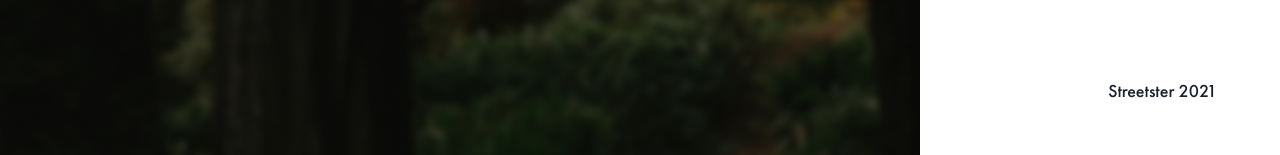
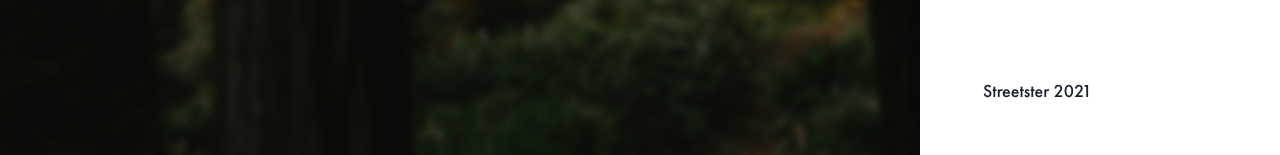
Before and after one commit to TicTak21/bike-shop, a Next.js app in the folder packages/frontend/: page / in a window 1280 px wide. Both pictures are taken after a click on the button 1196 px from the left and 175 px from the top of the page. Shown: the part 642-797 px from the top of the page. Built offline with nearby package versions, Linux system fonts and the light colour scheme.

Commit message:
fix(frontend): drawer footer align fix

```diff
--- a/packages/frontend/components/Drawer/Drawer.tsx
+++ b/packages/frontend/components/Drawer/Drawer.tsx
@@ -65,7 +65,7 @@ const Drawer: React.FC<DrawerProps> = ({ isOpen, onClose, finalRef }) => {
             </Stack>
           </DrawerBody>
 
-          <DrawerFooter>Streetster 2021</DrawerFooter>
+          <DrawerFooter justifyContent="flex-start">Streetster 2021</DrawerFooter>
         </DrawerContent>
       </DrawerOverlay>
     </ChakraDrawer>
```
